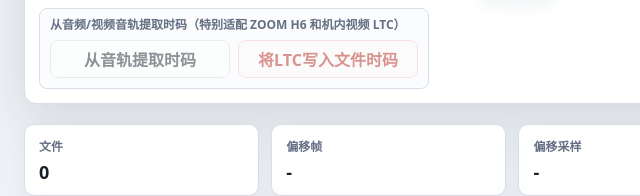
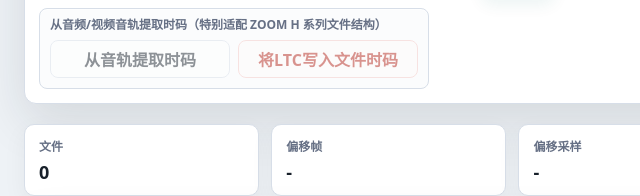
Before and after one commit to xnpeter/Audio-TC-Change, a plain HTML site: page index.html in a window 1280 px wide. Shown: the part 418-614 px from the top of the page, 4-644 px from the left. Drawn offline with Linux system fonts and the light colour scheme.

Commit message:
Update ZOOM H series LTC copy

```diff
--- a/index.html
+++ b/index.html
@@ -143,7 +143,7 @@
       </div>
 
       <div class="ltc-tools" aria-label="extract timecode from audio waveform">
-        <div class="ltc-tools-title">从音频/视频音轨提取时码（特别适配 ZOOM H6 和机内视频 LTC）</div>
+        <div class="ltc-tools-title">从音频/视频音轨提取时码（特别适配 ZOOM H 系列文件结构）</div>
         <div class="ltc-actions">
           <button id="extractLtcBtn" type="button" title="从 WAV 或视频音轨提取 LTC 时码" disabled>从音轨提取时码</button>
           <button id="writeLtcBtn" class="danger" type="button" title="仅对 WAV/BWF 写入；视频文件只导出元数据" disabled>将LTC写入文件时码</button>
```
